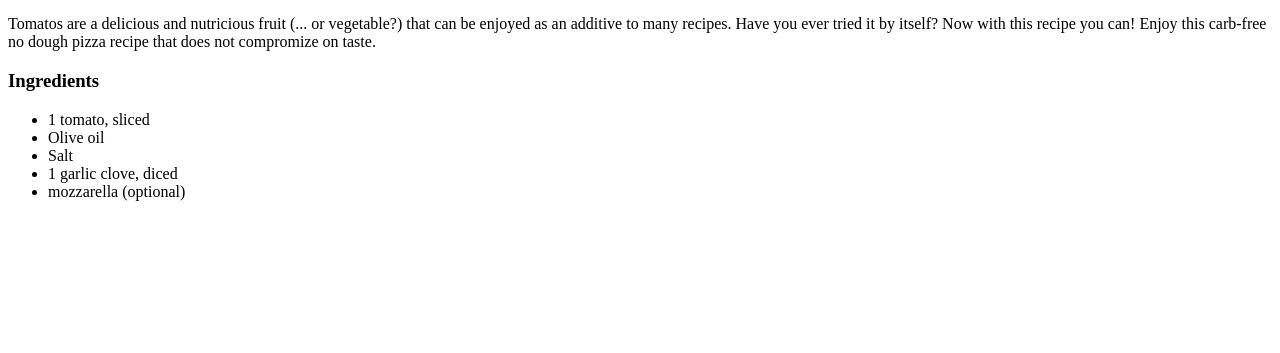
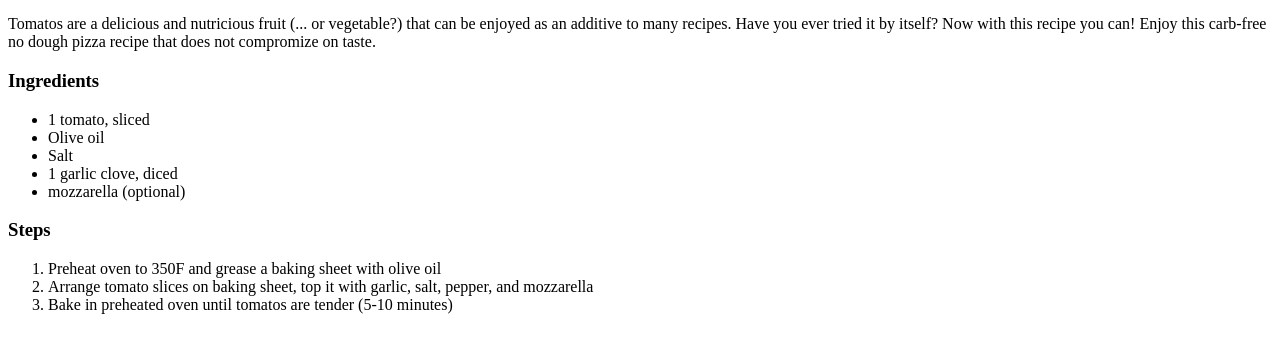
Before and after one commit to fnovoa00/odin-recipes, a plain HTML site: page recipes/tomato.html in a window 1280 px wide. Shown: the part 353-706 px from the top of the page. Drawn offline with Linux system fonts and the light colour scheme.

Commit message:
Open completed tomato recipe

```diff
--- a/recipes/tomato.html
+++ b/recipes/tomato.html
@@ -20,7 +20,13 @@
     <li>mozzarella (optional)</li>
 
 </ul>
+<h3>Steps</h3>
+<ol>
+    <li>Preheat oven to 350F and grease a baking sheet with olive oil</li>
+    <li>Arrange tomato slices on baking sheet, top it with garlic, salt, pepper, and mozzarella</li>
+    <li>Bake in preheated oven until tomatos are tender (5-10 minutes)</li>
 
+</ol>
 
 
 </body>
```
